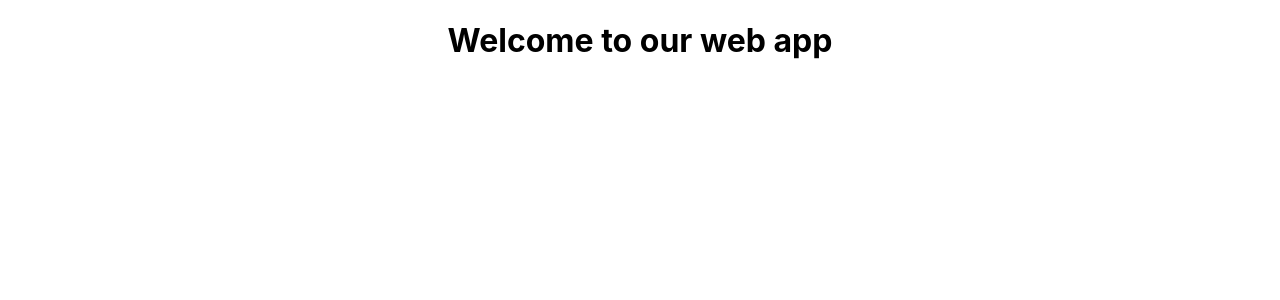
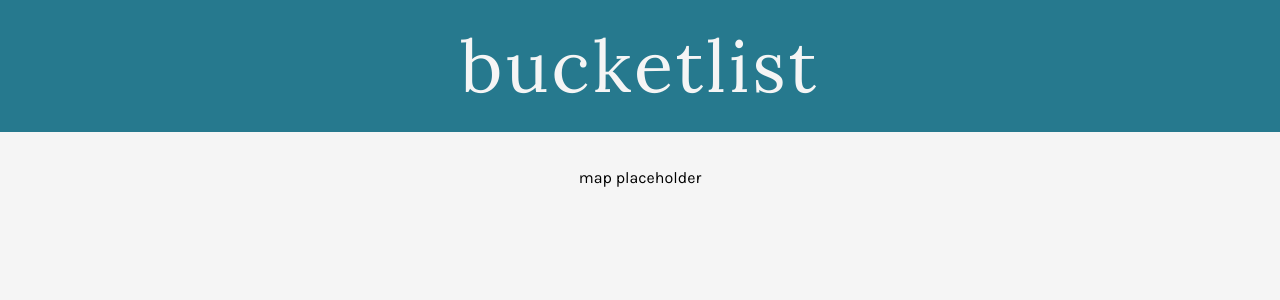
Before and after one commit to surtle/bucket-list, a React (Create React App) app: page / in a window 1280 px wide. Shown: the top 300 px of the page. Built offline with nearby package versions, Linux system fonts and the light colour scheme.

Commit message:
header dun

```diff
--- a/public/index.html
+++ b/public/index.html
@@ -24,6 +24,7 @@
       work correctly both with client-side routing and a non-root public URL.
       Learn how to configure a non-root public URL by running `npm run build`.
     -->
+    <link href="https://fonts.googleapis.com/css?family=Karla|Lora&display=swap" rel="stylesheet">
     <title>React App</title>
   </head>
   <body>
--- a/src/App.css
+++ b/src/App.css
@@ -1,5 +1,48 @@
+body {
+  background-color: #f5f5f5;
+}
+
+a.title, a.title:hover {
+  font-size: 3em;
+  color: #f5f5f5;
+  text-decoration: none;
+  text-shadow: none;
+  letter-spacing: 3px;
+  -webkit-transition: 500ms linear 0s;
+  -moz-transition: 500ms linear 0s;
+  -o-transition: 500ms linear 0s;
+  transition: 500ms linear 0s;
+  outline: 0 none;
+}
+
+a.title:hover {
+  text-shadow: -1px 1px 8px #63CAA7, 1px -1px 8px #63CAA7;
+  animation: glow .5s inifinite alternate;
+}
+
+.header {
+  background-color: #26798E;
+  color: #f5f5f5;
+  padding: 20px;
+  font-family: 'Lora', serif;
+  font-size: 24px;
+}
+
+.header-link {
+  background-color: #26798E;
+  color: #f5f5f5;
+  padding: 20px;
+  font-family: 'Lora', serif;
+  font-size: 24px;
+}
+
+.map {
+  padding: 20px;
+}
+
 .App {
   text-align: center;
+  font-family: 'Karla', sans-serif;
 }
 
 .App-logo {
--- a/src/App.js
+++ b/src/App.js
@@ -5,7 +5,13 @@ import './App.css';
 function App() {
   return (
     <div className="App">
-       <h1>Welcome to our web app</h1>
+      <div class="header">
+        <a href = "/" class="title">bucketlist</a>
+      </div>
+
+      <div class="map">
+        <p> map placeholder </p>
+      </div>
     </div>
   );
 }
```
Also changed, not shown: src/home.html (added, +9 -0 lines), 2 other files (tests, documents, lock files or other folders).
